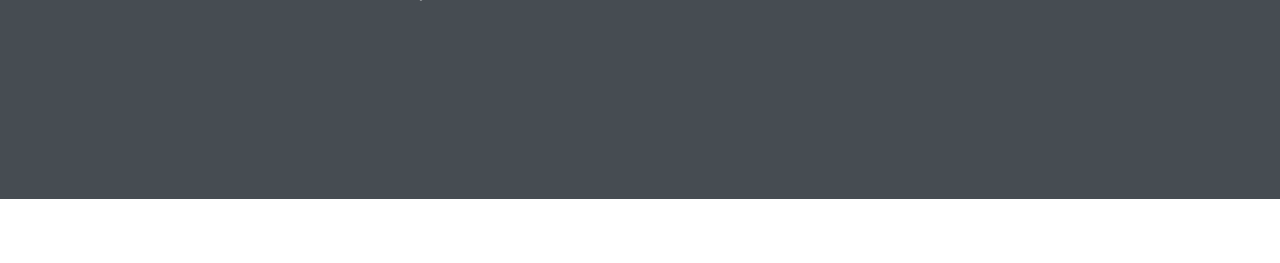
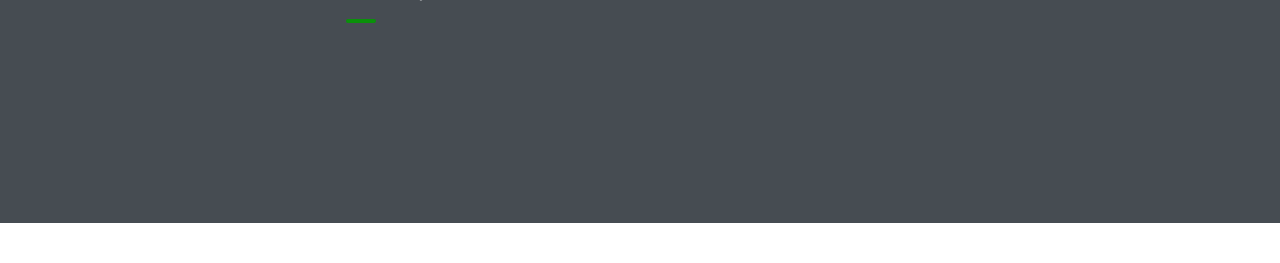
Before and after one commit to Paulepops/Node-blog, a Node server app: template views/post.ejs in a window 1280 px wide. Shown: the part 255-518 px from the top of the page. Run offline with Node 20, Linux system fonts and the light colour scheme; the template is opened without the code that fills it, so the values that code supplies are empty; some libraries are stand-ins or nearby versions.

Commit message:
Added category to posts

```diff
--- a/models/BlogPost.js
+++ b/models/BlogPost.js
@@ -18,6 +18,7 @@ const BlogPostSchema = new Schema({
         ref: 'User',
         required: true
     },
+    category: String,
     datePosted: {
         type: Date,
         default: new Date()
--- a/notes.txt
+++ b/notes.txt
@@ -20,7 +20,7 @@ TO HEROKU
 
     (create repot on heroku first)
 
-    heroku create           // create remote connection to Heroku server
+    heroku login            // connect to Heroku server
 
     git push heroku master  // push 'master' branch to 'heroku' remote
 
--- a/public/css/app-styles.css
+++ b/public/css/app-styles.css
@@ -14,10 +14,11 @@ h3.post-subtitle {
     padding: 10px;
     border: 1px solid #000;
     margin: 2px;
-    color: #fff;
-    background-color: #6c757d;
+    color: #000;
+    background-color: #fff;
     text-decoration: none;
     text-transform: uppercase !important;
+    font-family: "Segoe UI", Roboto, "Helvetica Neue", Arial, san-serif;
 }
 
 #page_navigation a:hover {
@@ -25,12 +26,12 @@ h3.post-subtitle {
     border: 1px solid #000;
     margin: 2px;
     color: #fff;
-    background-color: #4c4f52;
+    background-color: #6c757d;
     text-decoration: none;
 }
 
 #page_navigation a.active_page {
-    background: #337ab7;
+    background-color: #337ab7;
     color: white !important;
 }
 
@@ -107,3 +108,26 @@ h3.post-subtitle {
     text-overflow: ellipsis;
     text-align: center;
 }
+
+.post-cat-pill {
+    color: #fff;
+    background: #0a910a;
+    width: fit-content;
+    padding: 2px 15px;
+    border-radius: 25px;
+    margin: 0;
+    font-size: .9rem;
+    text-transform: uppercase;
+    font-family: "Segoe UI", Roboto, "Helvetica Neue", Arial, san-serif;
+    font-weight: 700;
+}
+
+.postBox .postInfo .post-cat-pill {
+    position: relative;
+    background: rgba(3, 51, 3, 0.5);
+    float: right;
+}
+
+.masthead  .post-cat-pill {
+    margin-top: 20px;
+}
--- a/views/create.ejs
+++ b/views/create.ejs
@@ -32,6 +32,10 @@
                                     <input class="form-control" id="tagline" name="tagline" type="text" placeholder="Enter a tagline..." />
                                     <label for="tagline">Tagline</label>
                                 </div>
+                                <div class="form-floating">
+                                    <input class="form-control" id="category" name="category" type="text" placeholder="Enter a category..." />
+                                    <label for="category">Category</label>
+                                </div>
                                 <div>
                                     <label for="blog"><span style="margin: 30px 0 10px;">Description</span></label>
                                     <textarea class="form-control" id="blog" name="body" placeholder="Enter your message here..."></textarea>
--- a/views/index.ejs
+++ b/views/index.ejs
@@ -32,6 +32,7 @@
                             <b><a href="#!"><%= blogposts[i].userid.username %></a></b>
                                 on <%= blogposts[i].datePosted.toDateString() %>
                             </p>
+                            <p class="post-cat-pill"><%= blogposts[i].category %></p>
                         </div>
                         <!-- Divider-->
                         <hr class="my-4" />
--- a/views/olderPosts.ejs
+++ b/views/olderPosts.ejs
@@ -27,8 +27,8 @@
                 <ul id="pagingBox">
                 <% for (var i = 0; i < blogposts.length; i++){ %>
                     <li class="postItem">
-                    <a href="/post/<%= blogposts[i]._id %>">
                     <div class="postBox">
+                        <a href="/post/<%= blogposts[i]._id %>">
                         <div class="postPic">
                             <img src="<%= blogposts[i].image %>" alt="<%= blogposts[i].title %>" border="0">
                         </div>
@@ -38,10 +38,11 @@
                                 <p class="tag-line"><%= blogposts[i].tagline %></h3>
                                 <p>Posted by <b><a href="#!"><%= blogposts[i].userid.username %></a></b></p>
                                 <p>Posted on <%= blogposts[i].datePosted.toDateString() %></p>
+                                <p class="post-cat-pill"><%= blogposts[i].category %></p>
                             </div>
                         </div>
+                        </a>
                     </div>
-                    </a>
                     </li>
                 <% } %>
                 </ul>
--- a/views/post.ejs
+++ b/views/post.ejs
@@ -17,6 +17,7 @@
                                 on <%= blogpost.datePosted.toDateString() %>
                             </span>
                         </div>
+                        <p class="post-cat-pill"><%- blogpost.category %></p>
                     </div>
                 </div>
             </div>
```
